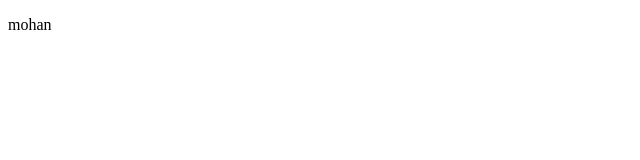
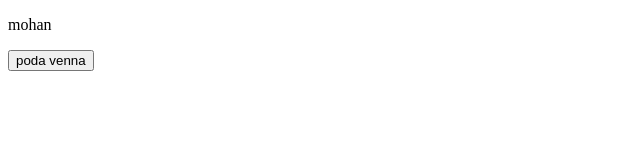
Before and after one commit to Mohan-Paranthaman/samplerepo, a plain HTML site: page index.html in a window 1280 px wide. Shown: the whole page, without its empty margins (0-640 px from the left). Drawn offline with Linux system fonts and the light colour scheme.

Commit message:
added one button in the html file

```diff
--- a/index.html
+++ b/index.html
@@ -7,6 +7,7 @@
 </head>
 <body>
     <p>mohan</p>
+    <button>poda venna</button>
 
 </body>
 </html>
```
